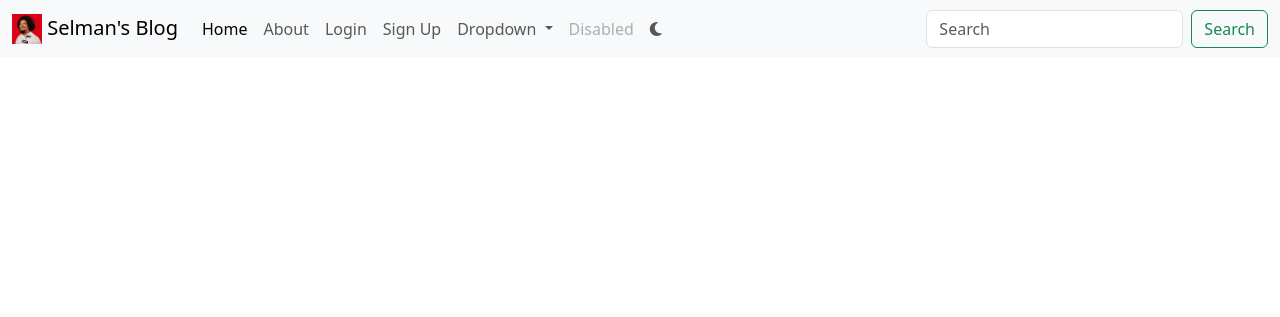
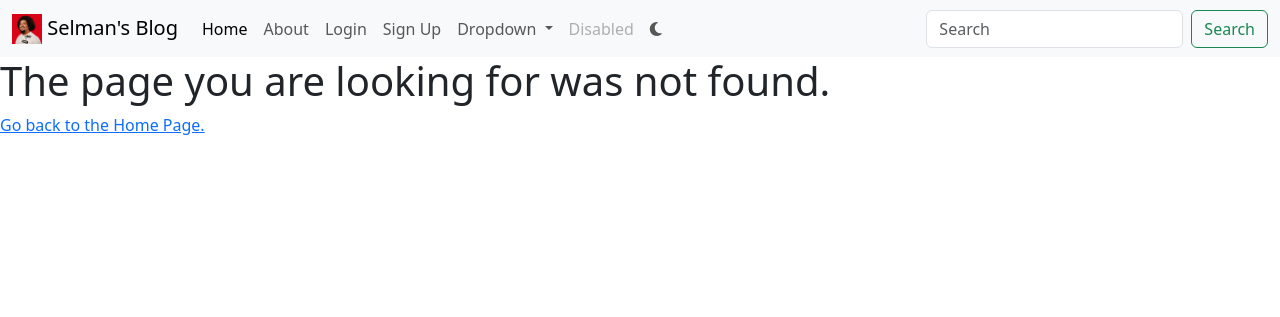
Before and after one commit to selmantabet/dynamic-website, a Flask app: page /post/1 in a window 1280 px wide. Shown: the top 317 px of the page. Run offline with Flask 3, Linux system fonts and the light colour scheme; some libraries are stand-ins or nearby versions.

Commit message:
Fixed 404

```diff
--- a/blog/templates/404.html
+++ b/blog/templates/404.html
@@ -1,9 +1,7 @@
+{% extends "layout.html" %} {% block title %}Page Not Found{% endblock %} {%
+block content %}
 
-{% extends "layout.html" %}
-{% block title %}Page Not Found{% endblock %}
-{% block body %}
+<h1>The page you are looking for was not found.</h1>
+<p><a href="{{ url_for('home') }}">Go back to the Home Page.</a></p>
 
-  <h1>The page you are looking for was not found.</h1>
-  <a href="{{ url_for('home') }}"><p>Click Here</a>To go to the Home Page</p>
-
-{% endblock %}
+{% endblock content %}
```
